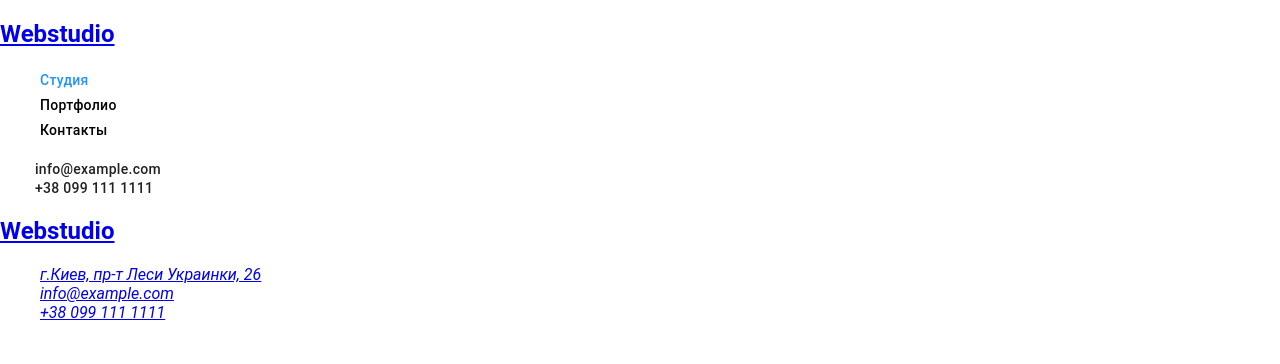
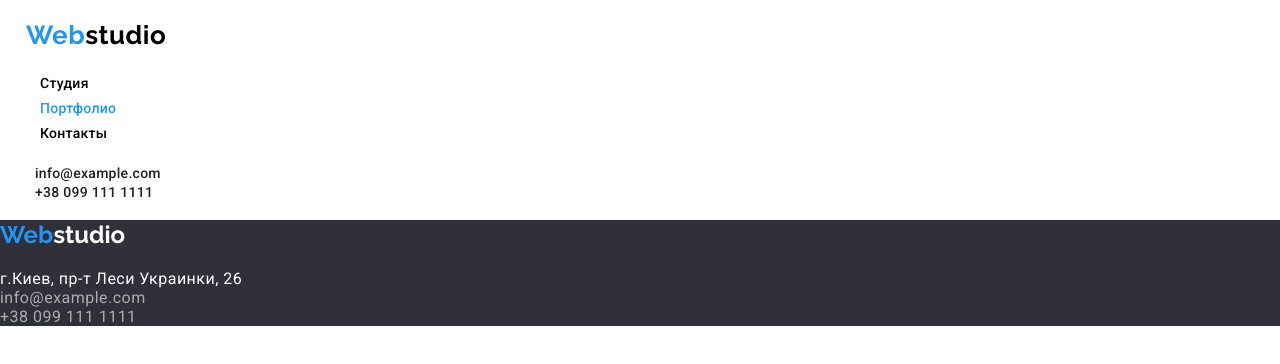
Before and after one commit to Olek9508/goit-markup-hw-02, a plain HTML site: page studio.html in a window 1280 px wide. Drawn offline with Linux system fonts and the light colour scheme.

Commit message:
index.html

```diff
--- a/studio.html
+++ b/studio.html
@@ -1,22 +1,30 @@
 <!DOCTYPE html>
 <html lang="ru">
-
   <head>
     <meta charset="UTF-8" />
     <meta http-equiv="X-UA-Compatible" content="IE=edge" />
     <meta name="viewport" content="width=device-width, initial-scale=1.0" />
     <title>Document</title>
+    <link rel="preconnect" href="https://fonts.googleapis.com" />
+    <link rel="preconnect" href="https://fonts.gstatic.com" crossorigin />
+    <link
+      href="https://fonts.googleapis.com/css2?family=Raleway:wght@700&family=Roboto:wght@400;500;700;900&display=swap"
+      rel="stylesheet"
+    />
     <link rel="stylesheet" href="./css/styles.css" />
   </head>
 
   <body>
     <header>
-        <nav>
-            <h1><a href="./index.html">Webstudio</a></h1>
-
+      <nav class="nav">
+        <h1>
+          <a href="./index.html" class="nav-title"
+            >Web<span class="nav-logo">studio</span></a
+          >
+        </h1>
         <ul class="site-nav-list">
-                <li><a href="./studio.html" class="link current">Студия</a></li>
-                <li><a href="./portfolio.html" class="link">Портфолио</a></li>
+          <li><a href="./studio.html" class="link">Студия</a></li>
+          <li><a href="./portfolio.html" class="link current">Портфолио</a></li>
           <li><a href="" class="link">Контакты</a></li>
         </ul>
       </nav>
@@ -24,24 +32,37 @@
       <a href="mailto:info@example.com" class="mail">info@example.com</a><br />
       <a href="tel:+380991111111" class="phone">+38 099 111 1111</a>
     </header>
+    <main></main>
 
-
-
-    <footer>
-        <h2><a href="./index.html">Webstudio</a></h2>
+    <footer class="footer">
+      <h2>
+        <a href="./index.html" class="footer-title"
+          >Web<span class="footer-logo">studio</span></a
+        >
+      </h2>
       <address>
-            <ul>
+        <ul class="footer-contacts">
           <li>
-                    <a href="https://goo.gl/maps/CcoJEwmLKHJg576z9" target="_blank"
-                        rel="noopener noreferrer nofollow">г.Киев, пр-т Леси Украинки, 26</a>
+            <a
+              href="https://goo.gl/maps/CcoJEwmLKHJg576z9"
+              target="_blank"
+              rel="noopener noreferrer nofollow"
+              class="footer-map"
+              >г.Киев, пр-т Леси Украинки, 26</a
+            >
           </li>
-                <li><a href="mailto:info@example.com">info@example.com</a><br /></li>
           <li>
-                    <a href="tel:+380991111111">+38 099 111 1111</a>
+            <a href="mailto:info@example.com" class="footer-details"
+              >info@example.com</a
+            ><br />
+          </li>
+          <li>
+            <a href="tel:+380991111111" class="footer-details"
+              >+38 099 111 1111</a
+            >
           </li>
         </ul>
       </address>
     </footer>
   </body>
-
 </html>
```
Lines whose indentation alone changed are shown as unchanged.
